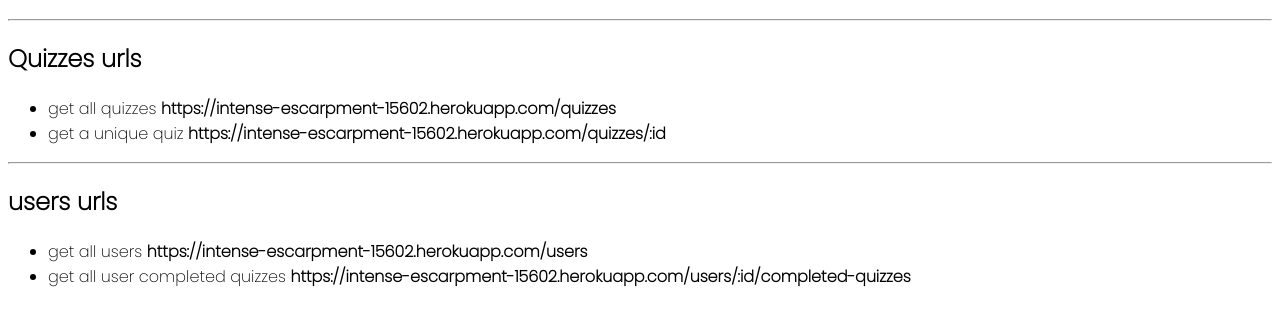
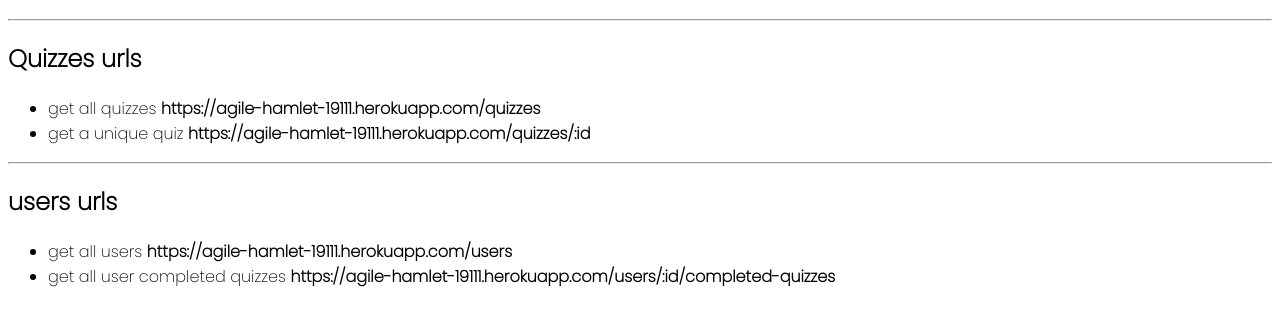
Before and after one commit to ala-debbache/quiz, a website: page public/index.html in a window 1280 px wide. Shown: the part 72-398 px from the top of the page. Drawn offline with Linux system fonts and the light colour scheme.

Commit message:
second commit

```diff
--- a/public/index.html
+++ b/public/index.html
@@ -18,14 +18,14 @@
     <h1>Quiz API</h1><hr>
     <h2>Quizzes urls</h2>
     <ul>
-        <li>get all quizzes <b>https://intense-escarpment-15602.herokuapp.com/quizzes</b></li>
-        <li>get a unique quiz <b>https://intense-escarpment-15602.herokuapp.com/quizzes/:id</b></li>
+        <li>get all quizzes <b>https://agile-hamlet-19111.herokuapp.com/quizzes</b></li>
+        <li>get a unique quiz <b>https://agile-hamlet-19111.herokuapp.com/quizzes/:id</b></li>
     </ul>
     <hr>
     <h2>users urls</h2>
     <ul>
-        <li>get all users <b>https://intense-escarpment-15602.herokuapp.com/users</b></li>
-        <li>get all user completed quizzes <b>https://intense-escarpment-15602.herokuapp.com/users/:id/completed-quizzes</b></li>
+        <li>get all users <b>https://agile-hamlet-19111.herokuapp.com/users</b></li>
+        <li>get all user completed quizzes <b>https://agile-hamlet-19111.herokuapp.com/users/:id/completed-quizzes</b></li>
     </ul>
 </body>
 </html>
```
